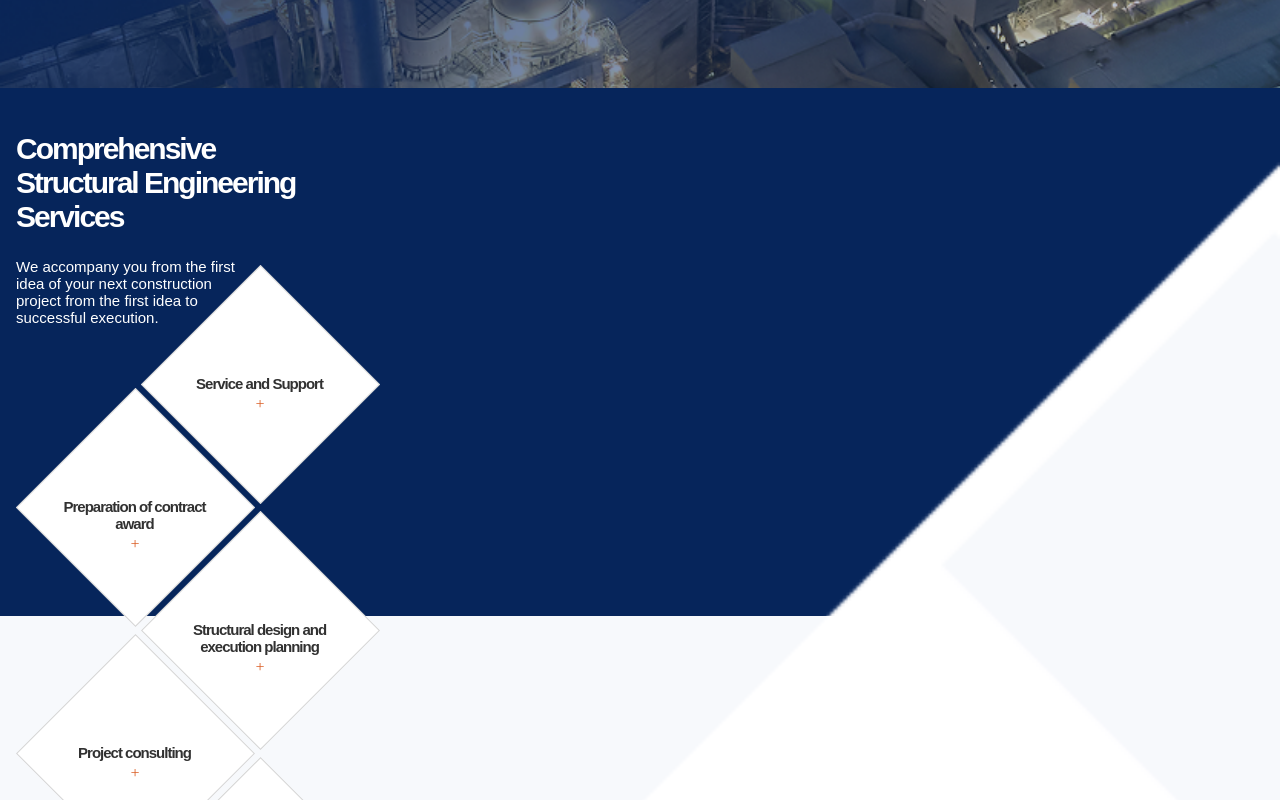
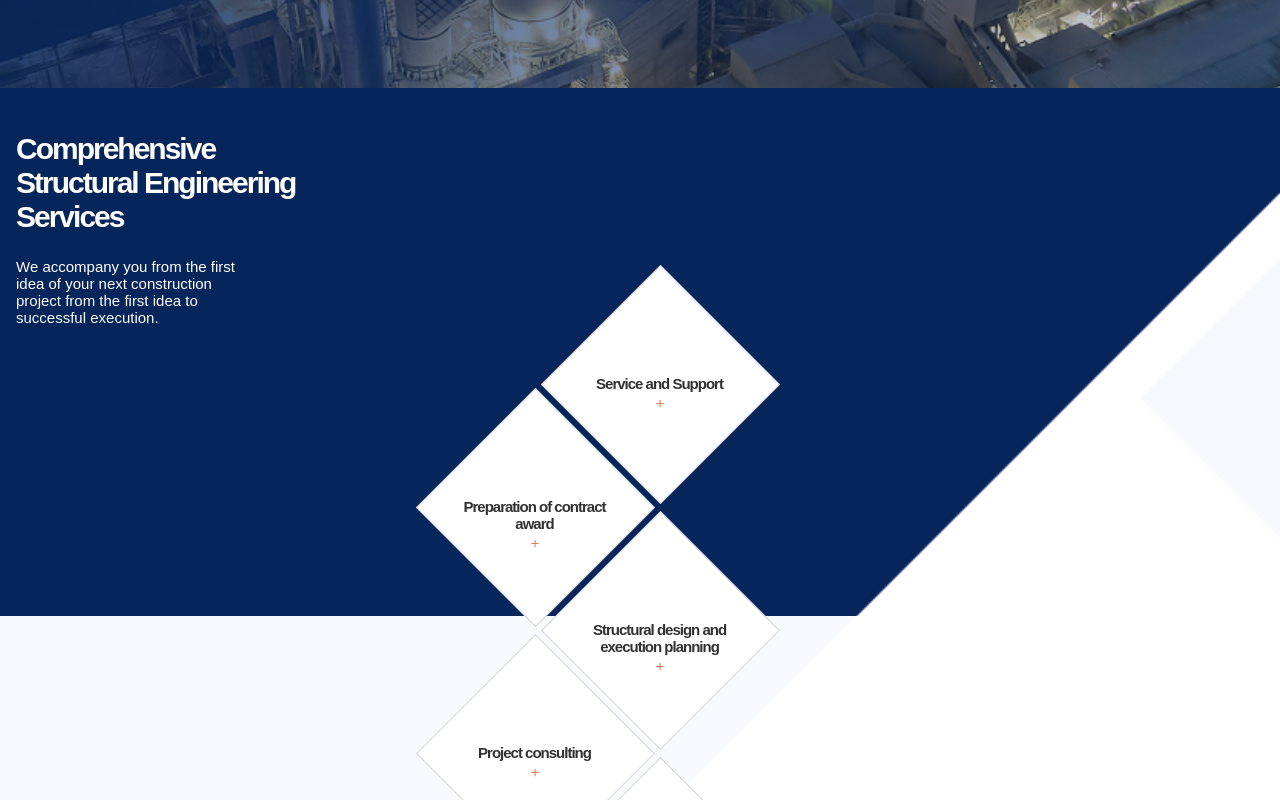
Before and after one commit to IVKrylova/training, a Next.js app in the folder mollenhauer/: page / in a window 1280 px wide. Shown: the part 784-1584 px from the top of the page. Built offline with nearby package versions, Linux system fonts and the light colour scheme.

Commit message:
feat: change background

```diff
--- a/mollenhauer/app/globals.css
+++ b/mollenhauer/app/globals.css
@@ -10,6 +10,7 @@
   --ligth-text-color: #f7f7f7;
   --grey-color: #abb5c7;
   --light-grey-color: #d5d5d5;
+  --grey-text-color: #53565A;
 }
 
 html,
--- a/mollenhauer/features/Sevrises/Sevrises.module.scss
+++ b/mollenhauer/features/Sevrises/Sevrises.module.scss
@@ -1,4 +1,5 @@
 @import "../../styles/fonts";
+@import "../../styles/media";
 
 .section {
   padding-bottom: 600px;
@@ -16,6 +17,12 @@
     right: 0;
     z-index: 1;
     position: absolute;
+
+    @include tablet {
+      background-image: url(../../public/servisesBgTablet.png);
+      top: -466px;
+      height: 1886px;
+    }
   }
 }
 
@@ -39,7 +46,7 @@
 .list {
   z-index: 10;
   position: relative;
-  margin-left: 176px;
+  margin-left: 45%;
   margin-top: -316px;
   display: flex;
   flex-direction: column;
```
Also changed, not shown: mollenhauer/public/servisesBgTablet.png (added).
